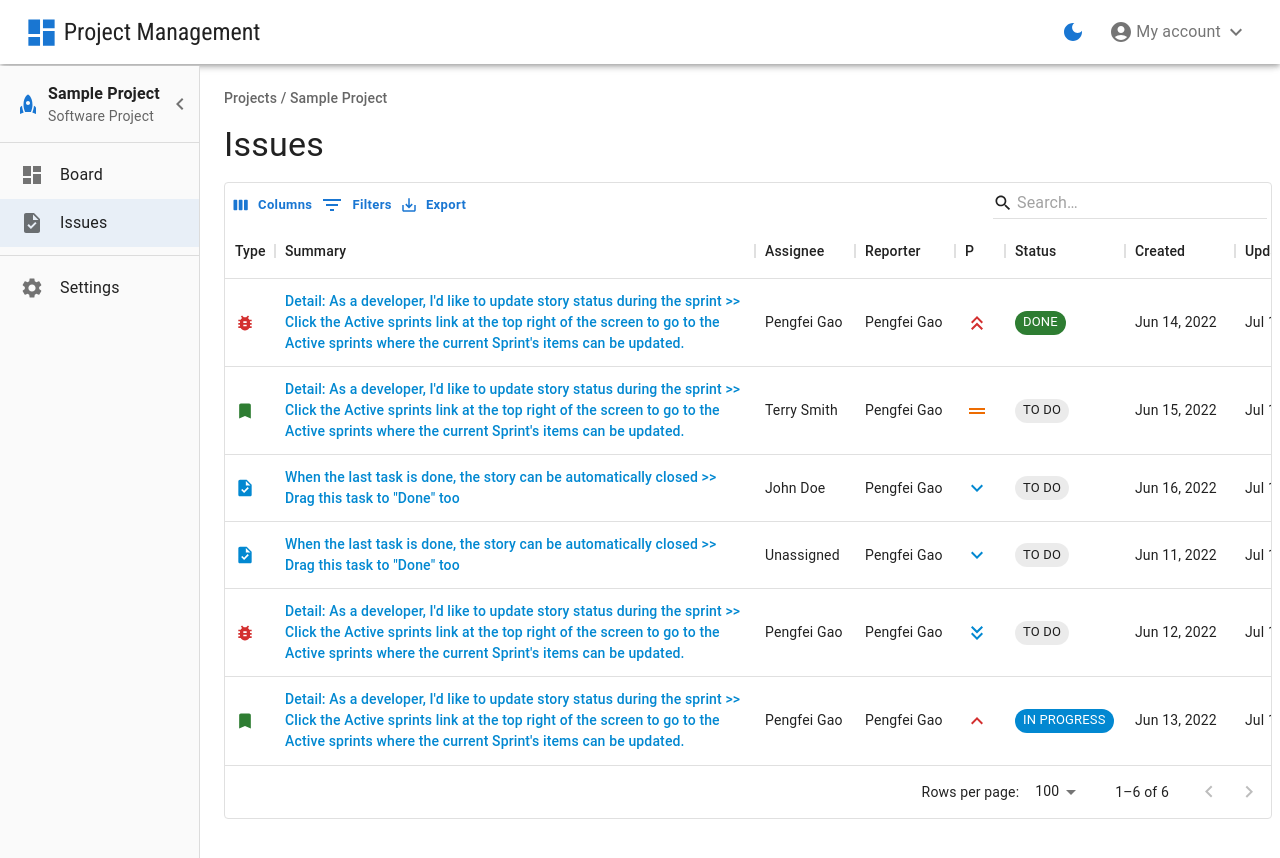
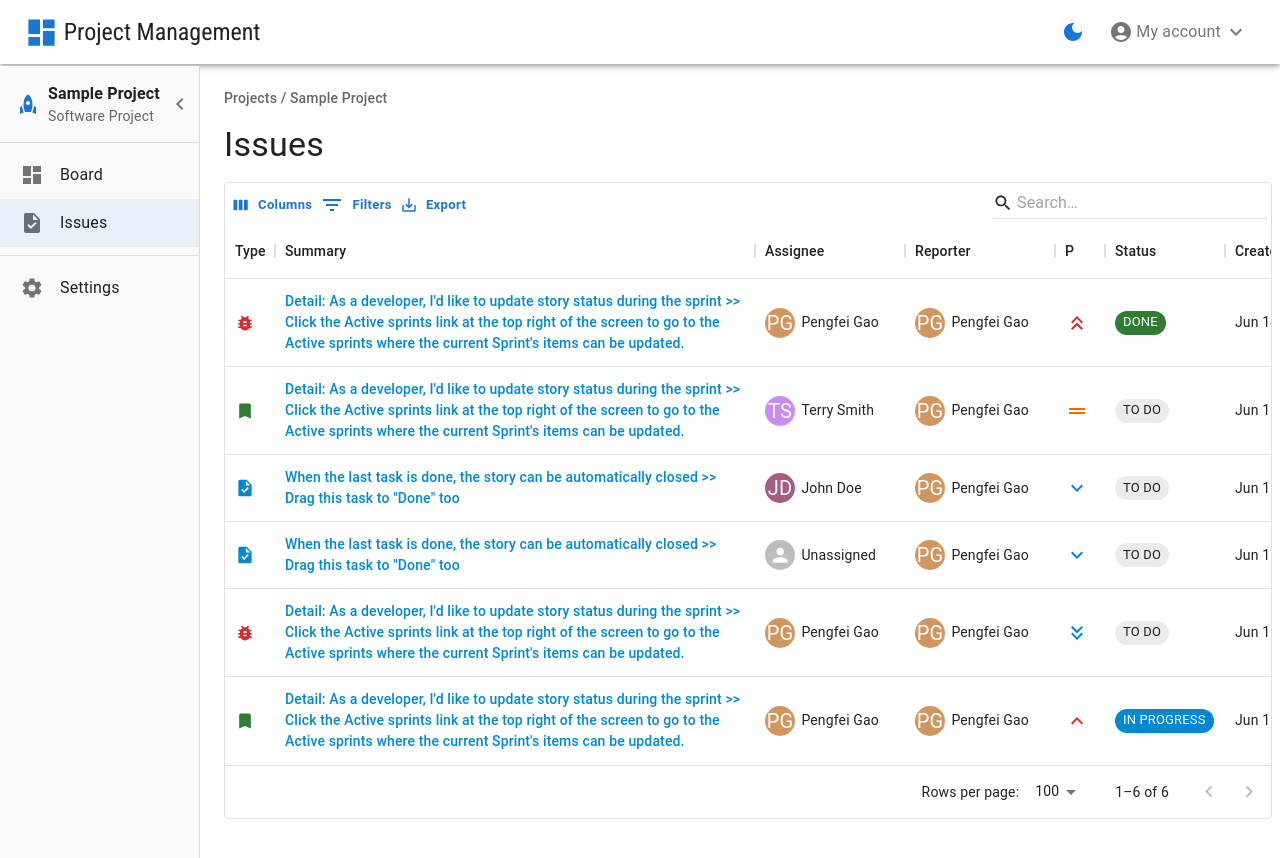
Before and after one commit to gpfDeveloper/project-management-frontend, a React (Create React App) app: page /projects/1/issues in a window 1280 px wide. Built offline with nearby package versions, Linux system fonts and the light colour scheme.

Commit message:
Issue data grid improvement

```diff
--- a/src/components/project/board/ProjectBoard.tsx
+++ b/src/components/project/board/ProjectBoard.tsx
@@ -23,15 +23,10 @@ for (const issue of sampleIssues) {
 const initialData: BoardType = {
   issues,
   columns: {
-    'column-0': {
-      id: 'column-0',
-      title: 'BACKLOG',
-      issueIds,
-    },
     'column-1': {
       id: 'column-1',
       title: 'TO DO',
-      issueIds: [],
+      issueIds,
     },
     'column-2': {
       id: 'column-2',
@@ -45,7 +40,7 @@ const initialData: BoardType = {
     },
   },
   // Facilitate reordering of the columns
-  columnOrder: ['column-0', 'column-1', 'column-2', 'column-3'],
+  columnOrder: ['column-1', 'column-2', 'column-3'],
 };
 
 const ProjectBoard: FunctionComponent = () => {
--- a/src/components/project/issue/AllIssuesDataGrid.tsx
+++ b/src/components/project/issue/AllIssuesDataGrid.tsx
@@ -4,6 +4,7 @@ import {
   GridColDef,
   GridRenderCellParams,
   GridToolbar,
+  GridComparatorFn,
 } from '@mui/x-data-grid';
 import BugReportIcon from '@mui/icons-material/BugReport';
 import TaskIcon from '@mui/icons-material/Task';
@@ -15,12 +16,38 @@ import KeyboardDoubleArrowDownIcon from '@mui/icons-material/KeyboardDoubleArrow
 import DragHandleIcon from '@mui/icons-material/DragHandle';
 import type {
   ProjectIssuePriority,
+  ProjectIssueProps,
   ProjectIssueStatus,
   ProjectIssueType,
 } from 'types/project';
 import { Link } from 'react-router-dom';
 import { sampleIssues } from 'dummyData/dummyData';
 import moment from 'moment';
+import StringAvatar from 'components/shared/StringAvatar';
+
+const PriorityValue = {
+  Lowest: 0,
+  Low: 1,
+  Medium: 2,
+  High: 3,
+  Highest: 4,
+};
+
+const priorityComparator: GridComparatorFn<ProjectIssuePriority> = (v1, v2) =>
+  PriorityValue[v1] - PriorityValue[v2];
+
+const dataTransfer = (issues: ProjectIssueProps[]) => {
+  const rows = [];
+  for (const issue of issues) {
+    const row = {
+      ...issue,
+      reporter: issue.reporter.name,
+      assignee: issue.assignee.name,
+    };
+    rows.push(row);
+  }
+  return rows;
+};
 
 const renderType = (params: GridRenderCellParams<ProjectIssueType>) => {
   let icon = <TaskIcon fontSize="small" color="info" />;
@@ -38,6 +65,17 @@ const renderSummary = (params: GridRenderCellParams<string>) => {
         {params.value}
       </Typography>
     </Link>
+  );
+};
+
+const renderPeople = (params: GridRenderCellParams<string>) => {
+  return (
+    <Box
+      sx={{ display: 'flex', alignItems: 'center', gap: 0.8, width: '100%' }}
+    >
+      <StringAvatar height={30} width={30} name={params.value!} />
+      <Typography variant="body2">{params.value}</Typography>
+    </Box>
   );
 };
 
@@ -68,46 +106,69 @@ const renderStatus = (params: GridRenderCellParams<ProjectIssueStatus>) => {
 };
 
 const columns: GridColDef[] = [
-  { field: 'type', headerName: 'Type', renderCell: renderType, width: 30 },
+  {
+    field: 'type',
+    headerName: 'Type',
+    renderCell: renderType,
+    width: 30,
+    type: 'singleSelect',
+    valueOptions: ['Bug', 'Story', 'Task'],
+  },
   {
     field: 'summary',
     headerName: 'Summary',
     renderCell: renderSummary,
+    sortable: false,
     minWidth: 480,
     flex: 1,
   },
   {
     field: 'assignee',
     headerName: 'Assignee',
-    valueFormatter: (params) => params.value.name,
+    renderCell: renderPeople,
+    minWidth: 150,
   },
   {
     field: 'reporter',
     headerName: 'Reporter',
-    valueFormatter: (params) => params.value.name,
+    renderCell: renderPeople,
+    minWidth: 150,
   },
-  { field: 'priority', headerName: 'P', renderCell: renderPriority, width: 30 },
+  {
+    field: 'priority',
+    headerName: 'P',
+    renderCell: renderPriority,
+    width: 30,
+    type: 'singleSelect',
+    valueOptions: ['Highest', 'High', 'Medium', 'Low', 'Lowest'],
+    sortComparator: priorityComparator,
+  },
   {
     field: 'status',
     headerName: 'Status',
     renderCell: renderStatus,
     width: 120,
+    type: 'singleSelect',
+    valueOptions: ['TO DO', 'IN PROGRESS', 'DONE'],
   },
   {
     field: 'created',
     headerName: 'Created',
+    type: 'date',
     width: 110,
     valueFormatter: (params) => moment(params?.value).format('MMM D[,] YYYY'),
   },
   {
     field: 'updated',
     headerName: 'Updated',
+    type: 'date',
     width: 110,
     valueFormatter: (params) => moment(params?.value).format('MMM D[,] YYYY'),
   },
   {
     field: 'due',
     headerName: 'Due',
+    type: 'date',
     width: 110,
     valueFormatter: (params) => {
       if (!params.value) return null;
@@ -124,7 +185,7 @@ export default function AllIssuesDataGrid() {
           autoHeight
           getRowHeight={() => 'auto'}
           columns={columns}
-          rows={sampleIssues}
+          rows={dataTransfer(sampleIssues)}
           disableDensitySelector
           components={{ Toolbar: GridToolbar }}
           componentsProps={{
--- a/src/components/project/issue/IssueDetailLeft.tsx
+++ b/src/components/project/issue/IssueDetailLeft.tsx
@@ -1,4 +1,11 @@
-import { Box, IconButton, Button, TextField, Typography } from '@mui/material';
+import {
+  Box,
+  IconButton,
+  Button,
+  TextField,
+  Typography,
+  useTheme,
+} from '@mui/material';
 import TextEditor from 'components/shared/TextEditor';
 import { FunctionComponent, useState } from 'react';
 import CheckIcon from '@mui/icons-material/Check';
@@ -21,6 +28,10 @@ const IssueDetailLeft: FunctionComponent<Props> = ({
   onChangeDescription,
   onSaveDescription,
 }) => {
+  const theme = useTheme();
+  const mode = theme.palette.mode;
+  const grey =
+    mode === 'light' ? theme.palette.grey[100] : theme.palette.grey[900];
   const [isFocusSummary, setIsFocusSummary] = useState(false);
   const [isFocusDescription, setIsFocusDescription] = useState(false);
   const saveDescriptionHandler = () => {
@@ -67,7 +78,7 @@ const IssueDetailLeft: FunctionComponent<Props> = ({
               cursor: 'text',
               padding: 2,
               borderRadius: '4px',
-              '&:hover': { backgroundColor: 'rgba(0,0,0,0.06)' },
+              '&:hover': { backgroundColor: grey },
             }}
           >
             <div
--- a/src/dummyData/dummyData.ts
+++ b/src/dummyData/dummyData.ts
@@ -16,7 +16,7 @@ export const sampleIssues: ProjectIssueProps[] = [
     summary:
       "Detail: As a developer, I'd like to update story status during the sprint >> Click the Active sprints link at the top right of the screen to go to the Active sprints where the current Sprint's items can be updated.",
     description:
-      '<p>An issue\'s status indicates its current place in the project\'s workflow.</p><h3>Issue statuses:</h3><h2><strong style="background-color: rgb(187, 187, 187);"> Backlog </strong></h2><p>The issue is waiting to be picked up in the future.</p><p></p><h2><strong style="background-color: rgb(187, 187, 187);"> To do </strong></h2><p>The issue is open and ready for the assignee to start work on it.</p><p></p><h2><strong style="background-color: rgb(0, 102, 204); color: rgb(255, 255, 255);"> In Progress </strong></h2><p>This issue is being actively worked on at the moment by the assignee.</p><p></p><h2><strong style="background-color: rgb(0, 138, 0); color: rgb(255, 255, 255);"> Done </strong></h2><p>Work has finished on the issue.</p>',
+      '<p>An issue\'s status indicates its current place in the project\'s workflow.</p><h3>Issue statuses:</h3><p></p><h2><strong style="background-color: rgb(187, 187, 187);"> To do </strong></h2><p>The issue is open and ready for the assignee to start work on it.</p><p></p><h2><strong style="background-color: rgb(0, 102, 204); color: rgb(255, 255, 255);"> In Progress </strong></h2><p>This issue is being actively worked on at the moment by the assignee.</p><p></p><h2><strong style="background-color: rgb(0, 138, 0); color: rgb(255, 255, 255);"> Done </strong></h2><p>Work has finished on the issue.</p>',
     assignee: samplePeople[1],
     reporter: samplePeople[1],
     priority: 'Highest',
```
